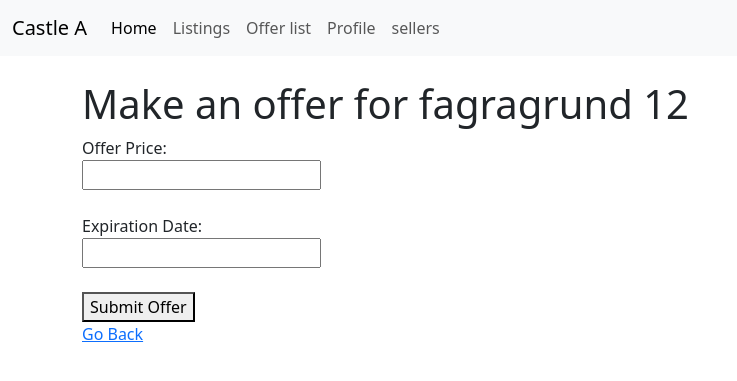
After one commit to vilbert03/castle_apartments_2, a Django app: page /Property/1/make_an_offer in a window 1280 px wide. The commit adds this page. Shown: the top 381 px of the page, without its empty margins (0-737 px from the left). Run offline with Django 5.2, Linux system fonts and the light colour scheme.

Commit message:
make an offer

```diff
--- a/Property/urls.py
+++ b/Property/urls.py
@@ -8,4 +8,8 @@ urlpatterns = [
     path('', views.index, name='property_list'),
     #path('', views.index, name='Property-index'),
     path('<int:id>', views.get_property_by_id, name='property_by_id'),
+
+    path('<int:id>/make_an_offer', views.make_an_offer, name='make_an_offer'),
+
+
 ]
--- a/Property/views.py
+++ b/Property/views.py
@@ -1,6 +1,7 @@
 from django.shortcuts import render
 from django.http import HttpResponse
 from seller.views import sellers
+from django.contrib import messages
 
 properties = [
     {
@@ -158,3 +159,19 @@ def get_property_by_id(request, id):
     return render(request, 'property/properties_detail_page.html', {
         "property": prop
     })
+
+
+def make_an_offer(request, id):
+    prop = next((x for x in properties if x['id'] == id), None)
+    if not prop:
+        return HttpResponse("Property not found", status=404)
+
+    if request.method == "POST":
+        offer_price = request.POST.get('offer_price')
+        expiration_date = request.POST.get('expiration_date')
+
+        messages.success(request, 'Your offer has been submitted successfully!')
+
+        return redirect('property:property_by_id', id=id)
+
+    return render(request, 'property/make_an_offer.html', {'property': prop})
--- /dev/null
+++ b/templates/property/make_an_offer.html
@@ -0,0 +1,23 @@
+{% extends "base.html" %}
+
+{% block content %}
+    <h1> Make an offer for {{ property.name }}</h1>
+    <form method="POST">
+        {% csrf_token %}
+        <label for="offer_price">Offer Price:</label><br>
+        <input type="text" id="offer_price" name="offer_price"><br><br>
+
+        <label for="expiration_date">Expiration Date:</label><br>
+        <input type="data" id="expiration_date" name="expiration_date"><br><br>
+
+        <button type="submit">Submit Offer</button>
+    </form>
+
+    {% if messages %}
+        {% for message in messages %}
+            <p>{{ message }}</p>
+        {% endfor %}
+    {% endif %}
+
+    <a href="javascript:history.back()">Go Back</a>
+{% endblock %}
--- a/templates/property/properties_detail_page.html
+++ b/templates/property/properties_detail_page.html
@@ -10,6 +10,7 @@
                 <div class="badge">{{ property.type }}</div>
                 {% if property.on_sale %}
                     <div class="badge red">ON SALE!</div>
+                    <a href="{% url 'property:make_an_offer' id=property.id %}">Make an offer</a>
                 {% endif %}
                 <p>{{ property.description }}</p>
                 <a href="javascript:history.back()">go back</a>
```
